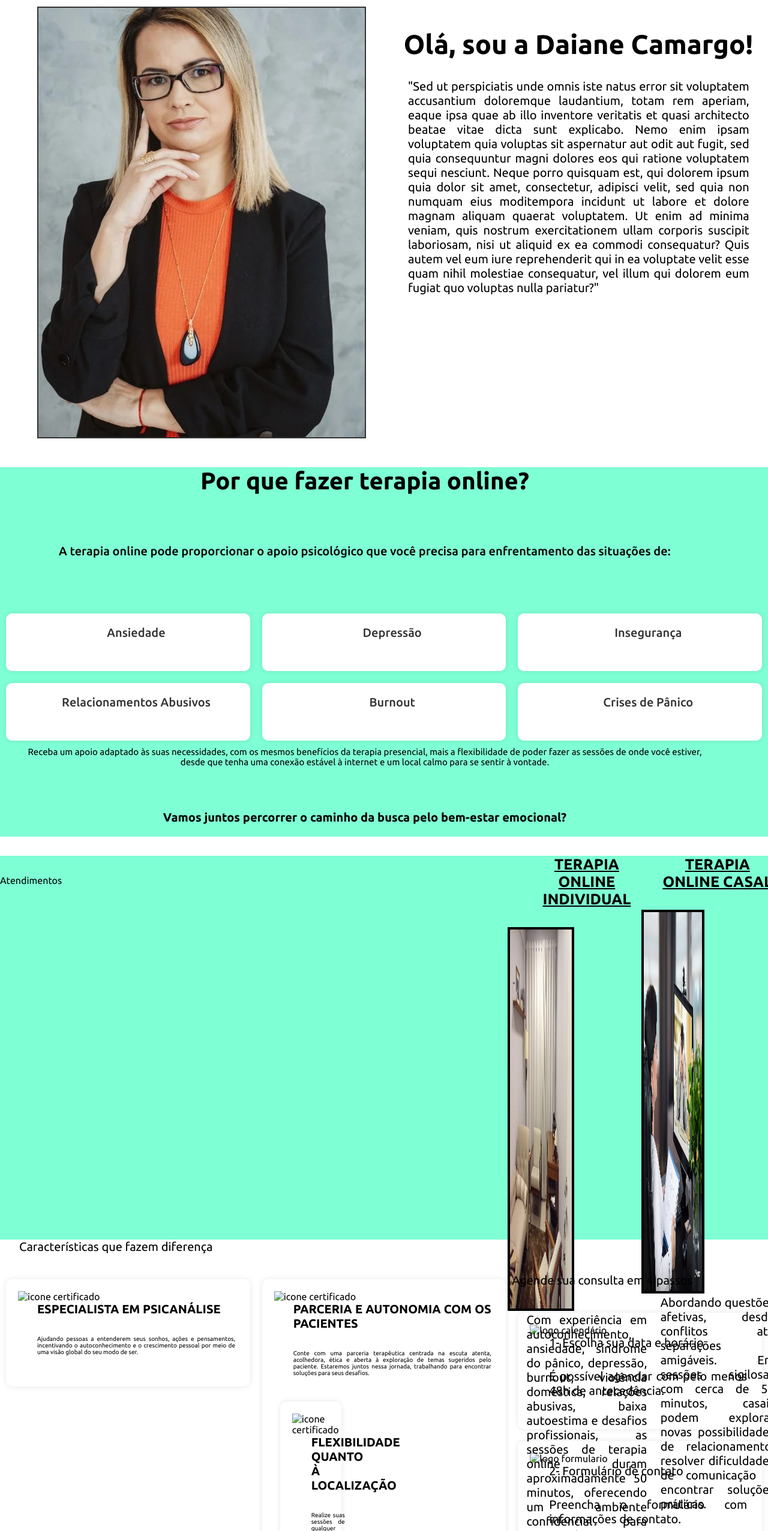
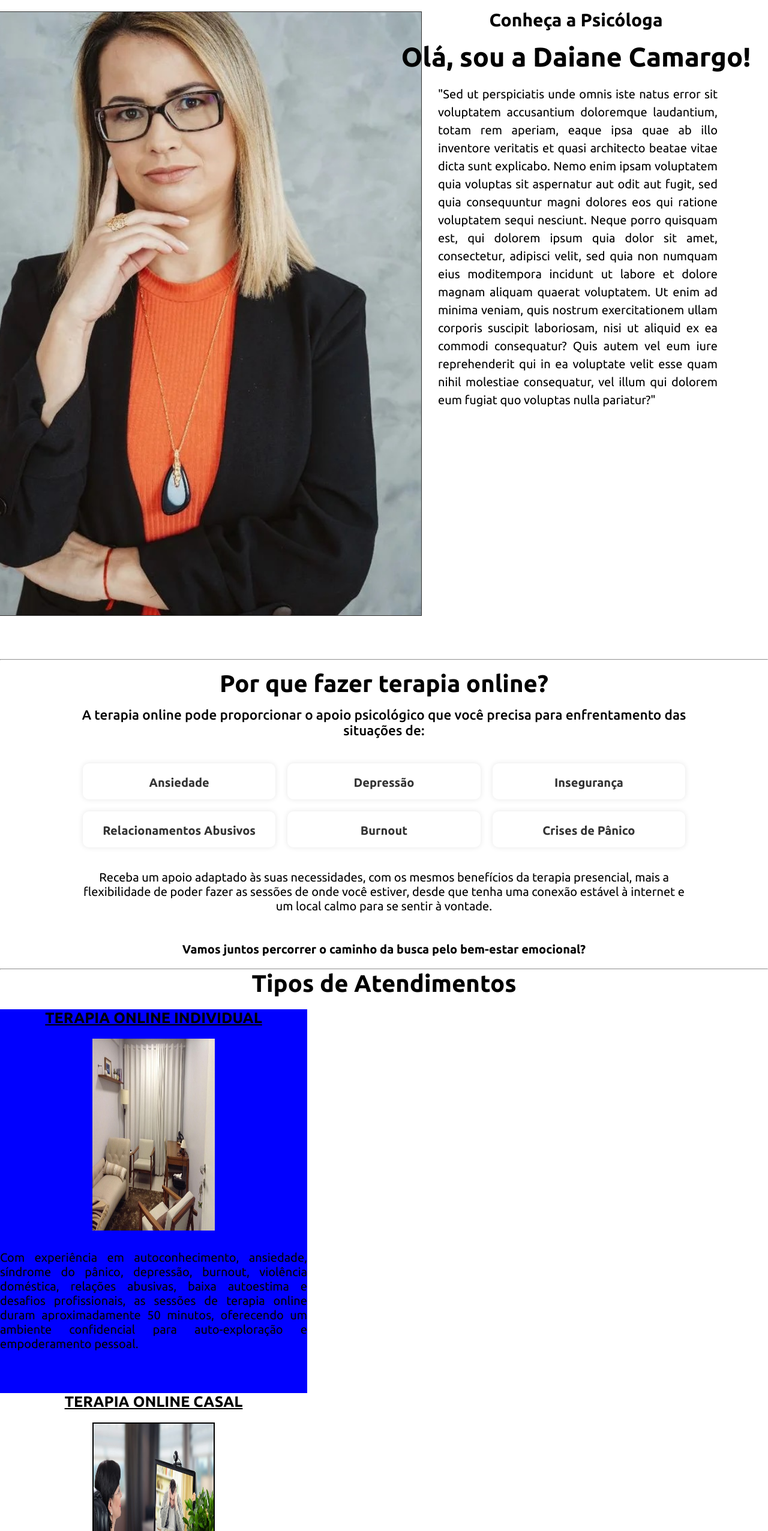
Before and after one commit to eugenio-tkatchuk/paginadaiane, a website: page index.html in a window 1280 px wide. Shown: the part 227-2780 px from the top of the page at 60% size. Drawn offline with Linux system fonts and the light colour scheme.

Commit message:
1.o commit 20_12_2023

```diff
--- a/css/styles.css
+++ b/css/styles.css
@@ -4,7 +4,6 @@
     box-sizing: border-box;
     font-family: Ubuntu;
 }
-
 
 #line{
     display: flex;
@@ -22,12 +21,18 @@
 }
 
 #fone{
-    font-size: 20px;
+    font-size: 18px;
     font-weight: 400;
     color: white;
-    margin-right: 600px;
+    margin-right: 200px;
 }
 
+#principal{
+    font-size: 18px;
+    font-weight: bold;
+    color: white;
+    margin-right: 200px;
+}
 #header {
     display: flex;
     justify-content: flex-start;
@@ -76,114 +81,114 @@
     text-align: center;
 }
 
-.container {
+.container-sobre {
+    display:flex;
     width: 100%;
-    height: 100vh;
+    height: 140vh;
     margin-bottom: 1rem;
     }
 
-#left_sobre{
+#lado-esquerdo-sobre{
     display: flex;
-    justify-content: flex-start;
     align-items: center;
     justify-content: center;
     text-wrap: wrap;
     width: 50%;
-    height: 100vh;
-
+    height: 140vh;
     }
 
-#left_sobre img {
-    margin-top: 1rem;
-    margin-left: 2.5rem;
+#lado-esquerdo-sobre img {
+    margin:5%;
     height: 90%;
-    border: #333 solid 2px;
+    border: #333 solid 1px;
 }
 
-#right_sobre {
+#lado-direito-sobre {
     width: 50%;
-    height: 100vh;
-    margin-left: 1rem;
+    height: 140vh;
+    padding-top: 55px;
+    line-height: 30px;
     text-wrap: wrap;
-
 }
 
-h2 {
+#h2-sobre {
     width: 100%;
     font-size: 30px;
     text-align: center;
     margin-bottom: 2rem;
-
-
 }
 
-h3 {
+#h3-sobre {
     width: 100%;
     font-size: 45px;
     margin-bottom: 2rem;
     text-align: center;
 }
 
-p{
+#p-sobre{
     width: 90%;
     font-size: 20px;
-    margin-left: 2rem;
-    margin-right: 1rem;
+    padding-left: 90px;
+    padding-right: 20px;
     text-align: justify;
     margin-bottom: 2rem;
-
 }
 
-.d-flex {
-    display: flex;
-}
+.conteiner-why{
 
-section {
+    margin-left: 10%;
+    align-items: center;
+    width: 80%;
 
-    background-color: aquamarine;
 }
 
 #porque{
     font-size: 40px;
     font-weight: 1000;
-    padding-bottom: 50px;
+    margin-top: 1rem;
+    padding-bottom: 1rem;
     text-align: center;
 }
 
 #texto-porque{
-    font-size: 20px;
+    font-size: 22.5px;
     font-weight: 500;
-    padding-bottom: 50px;
+    margin-bottom: 2rem;
     text-align: center;
 }
 
 .box {
+    margin-left: 50px;
+    margin-right: 50px;
     background-color: #fff; /* Cor de fundo branca */
     border-radius: 10px; /* Borda arredondada */
-    padding: 20px; /* Espaçamento interno */
     box-shadow: 0 0 10px rgba(0, 0, 0, 0.1); /* Sombra suave */
     margin: 10px; /* Espaçamento externo entre as caixas */
     float: left; /* Alinhamento à esquerda */
     width: calc(33.333% - 20px); /* Largura de 1/3 com ajuste para o espaçamento interno */
+    height: 60px;
     box-sizing: border-box; /* Garante que a largura inclui a borda e o preenchimento */
 }
 
 /* Estilo para o texto dentro da caixa */
 .texto-box {
     font-size: 20px;
-        font-weight: 500;
+    font-weight: 600;
+    padding-top: 20px;
     text-align: center;
     color: #333; /* Cor do texto */
+    margin-bottom: 20rem;
 }
 
 #texto_bottom {
-    padding-top: 40px;
-    font-size: 15px;
+    margin-top: 220px;
+    font-size: 20px;
     text-align: center;
+    margin-bottom: 3rem;
 }
 
 #texto_bottom_2 {
-    padding-top: 40px;
+
     font-size: 20px;
     font-weight: bold;
     text-align: center;
@@ -195,65 +200,143 @@ section {
     padding-bottom: 10px;
 }
 
-.container2 {
-    width: 100%;
-    height: 100vh;
+#titulo1{
+
+    text-align: center;
+    font-size: 40px;
+    font-weight: bold;
+    margin-bottom: 20px;
+
+
 }
 
-.e-flex {
-    display: flex;
+.conteiner-atendimentos{
+    margin-top: 1rem;
+    display:flex;
+    justify-content: center;
+    flex-direction: row;
+    background-color: bisque;
+    width: 100%;
 }
 
-#top {
-    width: 100%;
-    height: 20vh;
-    margin-bottom: 20px;
-}
 
-#atendimentos {
-    font-size: 80px;
-    font-weight: 1000;
-    text-align: center;
-}
-
-#left_atendimento {
-    width: 25%;
-    height: 80vh;
-}
-
-#right_atendimento {
-    width: 25%;
-    height: 80vh;
-}
 
 .upper {
     font-size:25px;
     font-weight: bold;
+    justify-content: center;
     text-align: center;
     text-decoration-line: underline;
 }
 
+#left_atendimento {
+    flex:1;
+    width: 40%;
+    height: 80vh;
+    background-color: blue;
+
+    }
+
 #left_atendimento img{
-    width: 50%;
-    height: 100%;
-    border: 4px solid black;
+    margin-top: 20px;
+    justify-content: center;
+    margin-left: 30%;
+    margin-bottom: 30px;
+    width: 40%;
+    height: 40vh;
+
+}
+
+
+#right_atendimento {
+    flex:1;
+    width: 40%;
+    height: 80vh;
+
+
 }
 
 #right_atendimento img {
-    width: 50%;
-    height: 100%;
-    border: 4px solid black;
+    margin-top: 20px;
+    justify-content: center;
+    margin-left: 30%;
+    margin-bottom: 30px;
+    width: 40%;
+    height: 40vh;
+    border: 2px solid black;
 }
 
-.texto-dif {
+#texto_atendimento_left {
     font-size: 20px;
-    font-weight: 1000;
     text-align: justify;
 }
 
-.texto-dif_low {
-    font-size: 10px;
+#texto_atendimento_right {
+    font-size: 20px;
     text-align: justify;
+}
+
+#h3-diferenciais{
+    padding-top: 10px;
+    font-size: 40px;
+    text-align: center;
+    padding-bottom: 10px;
+}
+
+.conteiner-diferenciais{
+    margin-top: 1rem;
+    display:flex;
+    align-items: center;
+
+    width: 100%;
+}
+
+
+.box-diferenciais {
+    background-color: #fff; /* Cor de fundo branca */
+    border-radius: 10px; /* Borda arredondada */
+    padding: 20px; /* Espaçamento interno */
+    box-shadow: 0 0 10px rgba(0, 0, 0, 0.1); /* Sombra suave */
+    margin: 10px; /* Espaçamento externo entre as caixas */
+    float: left; /* Alinhamento à esquerda */
+    width: calc(33.333% - 20px); /* Largura de 1/3 com ajuste para o espaçamento interno */
+
+}
+
+#secao-diferenciais{
+
+    display: flex;
+
+}
+
+.box-diferenciais img{
+    margin-top: 20px;
+    margin-right: 20px;
+    height: 50px;
+}
+
+.texto-diferenciais-superior {
+    font-size: 20px;
+    font-weight: 500;
+    text-decoration: underline;
+}
+
+.texto-diferenciais-inferior {
+    padding-top: 10px;
+    font-size: 15x;
+    text-align: justify;
+    padding-right: 50px;
+}
+
+#conteiner-comoagendar{
+
+    margin-top: 1rem;
+    display:flex;
+    justify-content: center;
+    flex-direction: row;
+    background-color: bisque;
+    width: 100%;
+
 }
 
 .box_htagendar {
@@ -267,23 +350,16 @@ section {
     box-sizing: border-box; /* Garante que a largura inclui a borda e o preenchimento */
 }
 
-.box_dif {
-    background-color: #fff; /* Cor de fundo branca */
-    border-radius: 10px; /* Borda arredondada */
-    padding: 20px; /* Espaçamento interno */
-    box-shadow: 0 0 10px rgba(0, 0, 0, 0.1); /* Sombra suave */
-    margin: 10px; /* Espaçamento externo entre as caixas */
-    float: left; /* Alinhamento à esquerda */
-    width: calc(33.333% - 20px); /* Largura de 1/3 com ajuste para o espaçamento interno */
-    box-sizing: border-box; /* Garante que a largura inclui a borda e o preenchimento */
+.box_htagendar img{
+
+    width: 55px;
+    height: 55px;
+
 }
 
 
-footer{
 
 
-
-}
 
 
 #lateral_image img {
--- a/index.html
+++ b/index.html
@@ -15,7 +15,8 @@
 <body>
     <div id="line">
         <img src="img/logo_telefone_fundo.jpg" alt="logo telefone">
-        <span id="fone">(42) 9.9133-8989  |  psidaianecamargo@gmail.com</span>
+        <span id="fone">(42) 9.9133-8989 | psidaianecamargo@gmail.com</span>
+        <span id="principal">Psicóloga Daiane Camargo</span>
         <img src="img/logo_instagram_fundo.jpg" alt="logo instagram fundo cinza">
     </div>
 
@@ -28,18 +29,15 @@
         <a href="contato.html">Contato</a>
     </div>
 
-    <div class="container">
-        <div class="d-flex">
-
-            <div id="left_sobre">
+    <div class="container-sobre">
+        <div id="lado-esquerdo-sobre">
             <img src="img/DAIANECAMARGO_FOTO.jpg" alt="Foto Daiane Camargo">
         </div>
 
-            <div id="right_sobre">
-                <h2>Conheça a Psicóloga</h2>
-                <br>
-                <h3>Olá, sou a Daiane Camargo!</h3>
-                    <p id="sobre">"Sed ut perspiciatis unde omnis iste natus error sit voluptatem accusantium doloremque laudantium, totam rem
+        <div id="lado-direito-sobre">
+            <h2 id="h2-sobre">Conheça a Psicóloga</h2>
+            <h3 id="h3-sobre">Olá, sou a Daiane Camargo!</h3>
+            <p id="p-sobre">"Sed ut perspiciatis unde omnis iste natus error sit voluptatem accusantium doloremque laudantium, totam rem
             aperiam, eaque ipsa quae ab illo inventore veritatis et quasi architecto beatae vitae dicta sunt explicabo. Nemo enim ipsam
             voluptatem quia voluptas sit aspernatur aut odit aut fugit, sed quia consequuntur magni dolores eos qui ratione voluptatem
             sequi nesciunt. Neque porro quisquam est, qui dolorem ipsum quia dolor sit amet, consectetur, adipisci velit, sed quia non
@@ -49,9 +47,11 @@
             nulla pariatur?"</p>
         </div>
     </div>
-    </div>
 
-    <section>
+
+    <hr>
+
+    <div class="conteiner-why">
         <p id="porque">Por que fazer terapia online?</p>
         <p id="texto-porque">A terapia online pode proporcionar o apoio psicológico que você precisa para enfrentamento das situações de: </p>
 
@@ -78,89 +78,102 @@
             fazer as sessões de onde você estiver, desde que tenha uma conexão estável à internet e um local calmo para se sentir à vontade.</p>
         <p id="texto_bottom_2">Vamos juntos percorrer o caminho da busca pelo bem-estar emocional?</p>
 
-    </section>
+    </div>
 
-    <section>
-        <div id="conteiner2">
-            <div class="e-flex">
+    <hr>
 
-                <div id="top">
-                    <p id="atendimentos"></p>Atendimentos</p>
-                </div>
-                <br>
+    <h3 id="titulo1">Tipos de Atendimentos</h3>
 
+    <div id="conteiner-atendimentos">
         <div id="left_atendimento">
-                <p class="upper">TERAPIA ONLINE INDIVIDUAL</p>
+            <h2 class="upper">TERAPIA ONLINE INDIVIDUAL</h2>
                 <img src="img/consultorio_psicologia.jpeg" alt="foto1">
-                        <p class="texto_atendimento">Com experiência em autoconhecimento, ansiedade, síndrome do pânico,
+                <p id="texto_atendimento_left">Com experiência em autoconhecimento, ansiedade, síndrome do pânico,
                             depressão, burnout, violência doméstica, relações abusivas, baixa autoestima e desafios
                             profissionais, as sessões de terapia online duram aproximadamente 50 minutos, oferecendo um
                             ambiente confidencial para auto-exploração e empoderamento pessoal.</p>
         </div>
 
         <div id="right_atendimento">
-                <p class="upper">TERAPIA ONLINE CASAL</p>
+            <h2 class="upper">TERAPIA ONLINE CASAL</h2>
                 <img src="img/psicologo_atendendo_online.jpg" alt="foto2">
-                        <p class="texto_atendimento">Abordando questões afetivas, desde conflitos até separações amigáveis.
+                <p id="texto_atendimento_right">Abordando questões afetivas, desde conflitos até separações amigáveis.
                     Em sessões sigilosas com cerca de 50 minutos, casais podem explorar novas possibilidades de
                     relacionamento, resolver dificuldades de comunicação e encontrar soluções práticas.</p>
             </div>
         </div>
+    </div>
 
-    </section>
+    <hr>
 
-    <article>
-        <div id="diferenciais">
-            <p>Características que fazem diferença</p>
+    <h3 id="h3-diferenciais">Meus Diferenciais</h3>
+
+    <div id="secao-diferenciais">
+        <div class="box-diferenciais">
+            <div class="conteiner-diferenciais">
+                <img src="img/logo_certificado.jpg" alt="icone certificado">
+                <p class="texto-diferenciais-superior">ESPECIALISTA EM PSICANÁLISE</span>
             </div>
-        <div class="box_dif">
-            <img src="img/icone_certificado" alt="icone certificado">
-            <p class="texto-dif">ESPECIALISTA EM PSICANÁLISE</p>
-            <p class="texto-dif_low">Ajudando pessoas a entenderem seus sonhos, ações e pensamentos, incentivando o
+            <p class="texto-diferenciais-inferior">Ajudando pessoas a entenderem seus sonhos, ações e pensamentos, incentivando o
             autoconhecimento e o crescimento pessoal por meio de uma visão global do seu modo de ser.</p>
         </div>
-        <div class="box_dif">
-            <img src="img/icone_certificado" alt="icone certificado">
-            <p class="texto-dif">PARCERIA E AUTONOMIA COM OS PACIENTES</p>
-            <p class="texto-dif_low">Conte com uma parceria terapêutica centrada na escuta atenta, acolhedora,
+
+        <div class="box-diferenciais">
+            <div class="conteiner-diferenciais">
+                <img src="img/logo_conversa.jpg" alt="icone conversa">
+                <p class="texto-diferenciais-superior">PARCERIA E AUTONOMIA COM OS PACIENTES</span>
+            </div>
+            <p class="texto-diferenciais-inferior">Conte com uma parceria terapêutica centrada na escuta atenta, acolhedora,
                 ética e aberta à exploração de temas sugeridos pelo paciente. Estaremos juntos nessa jornada,
                 trabalhando para encontrar soluções para seus desafios.</p>
-        <div class="box_dif">
-            <img src="img/icone_certificado" alt="icone certificado">
-            <p class="texto-dif">FLEXIBILIDADE QUANTO À LOCALIZAÇÃO</p>
-            <p class="texto-dif_low">Realize suas sessões de qualquer lugar do mundo, com acesso estável à
+        </div>
+
+        <div class="box-diferenciais">
+            <div class="conteiner-diferenciais">
+                <img src="img/logo_localizacao.jpg" alt="icone localização">
+                <p class="texto-diferenciais-superior">FLEXIBILIDADE QUANTO À LOCALIZAÇÃO</span>
+            </div>
+            <p class="texto-diferenciais-inferior">Realize suas sessões de qualquer lugar do mundo, com acesso estável à
                 internet e um local privado. Garanta maior flexibilidade em seu acompanhamento remarcando sua
                 sessão com até 24h de antecedência.</p>
-    </article>
+        </div>
+    </div>
 
-    <div id="how-to">
-        <p>Agende sua consulta em 4 passos</p>
+
+
+
+    <h2 id="atendimentos">Atendimentos</h2>
+    <div class="conteiner-comoagendar">
+        <div class="g-flex"></div>
             <div class="box_htagendar">
-            <img src="img/logo_calendario.jpeg" alt="logo calendário">
+                <img src="img/logo_calendario.jpg" alt="logo calendário">
                 <p class="texto">1- Escolha sua data e horário</p>
                 <p class="texto">É possível agendar com pelo menos 48h de antecedência.</p>
             </div>
+        </div>
         <div class="box_htagendar">
-            <img src="img/logo_formulario.jpeg" alt="logo formulario">
+            <img src="img/logo_formulario.jpg" alt="logo formulario">
             <p class="texto">2- Formulário de contato</p>
             <p class="texto">Preencha o formulário com informações de contato.</p>
         </div>
+
         <div class="box_htagendar">
-            <img src="img/logo_whatsapp.jpeg" alt="logo whatsapp">
+            <img src="img/whatsapp.jpg" alt="logo whatsapp">
                 <p class="texto">3- Contato com dados para pagamento da consulta</p>
                 <p class="texto">Em até 24h após o agendamento você receberá uma mensagem por WhatsApp com dados para pagamento da entrevista
                 inicial (R$50,00), por meio de Pix. O agendamento é confirmado após a efetivação do pagamento.</p>
         </div>
+
         <div class="box_htagendar">
-            <img src="img/logo_consulta.jpeg" alt="logo consulta">
+            <img src="img/logo_consulta.jpg" alt="logo consulta">
             <p class="texto">4- Consulta</p>
-            <p class="texto">Comparecendo no horário e data agendado, teremos uma entrevista inicial para nos conhecermos, discutir a demanda
-                e analisar a adequação do atendimento.</p>
-            <p class="texto">Nessa entrevista inicial é importante falar sobre si mesmo, esclarecer dúvidas e alinhar expectativas, também
-                acertaremos detalhes como frequência das sessões, valores e forma de pagamento</p>
+            <p class="texto">Comparecendo no horário e data agendado, teremos uma entrevista inicial para nos conhecermos,
+                discutir a demanda e analisar a adequação do atendimento.</p>
+            <p class="texto">Nessa entrevista inicial é importante falar sobre si mesmo, esclarecer dúvidas e alinhar
+                expectativas, também acertaremos detalhes como frequência das sessões, valores e forma de pagamento</p>
         </div>
-        <div id="buton1"></div>
     </div>
+
 
     <div id="faq">
 
@@ -173,7 +186,10 @@
 
     </div>
 
-    <footer>
+    <br>
+
+    <div id="footer"></div>
+        <div class="f-flex">
         <p id="duvidas">Dúvidas?</p>
         <p id="duvida_2">Não hesite em me contatar se tiver alguma dúvida. Estou aqui para te ajudar!</p>
         <div id="button2"></div>
@@ -185,7 +201,10 @@
             <p id="email">psidaianecamargo@gmail.com</p>
             <p id="copy">©2023 por Psicóloga Daiane Camargo. Criado por Eugenio Tkatchuk</p>
         </div>
-    </footer>
+        </div>
+
+
+    </div>
 
 </body>
 </html>
```
Lines whose indentation alone changed are shown as unchanged.
